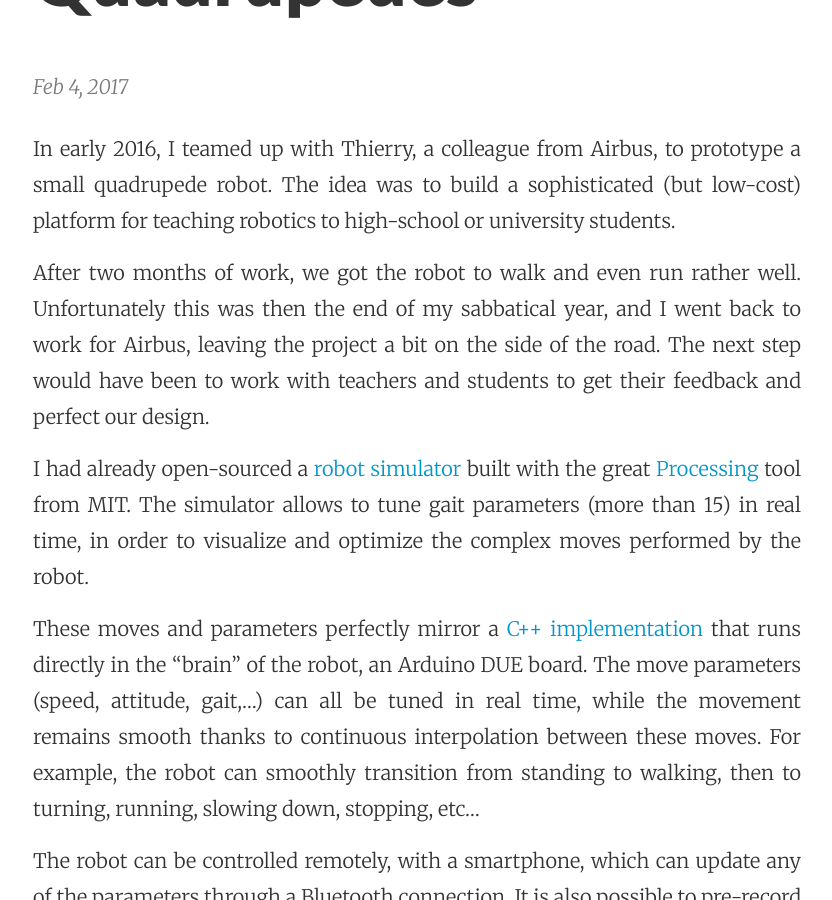
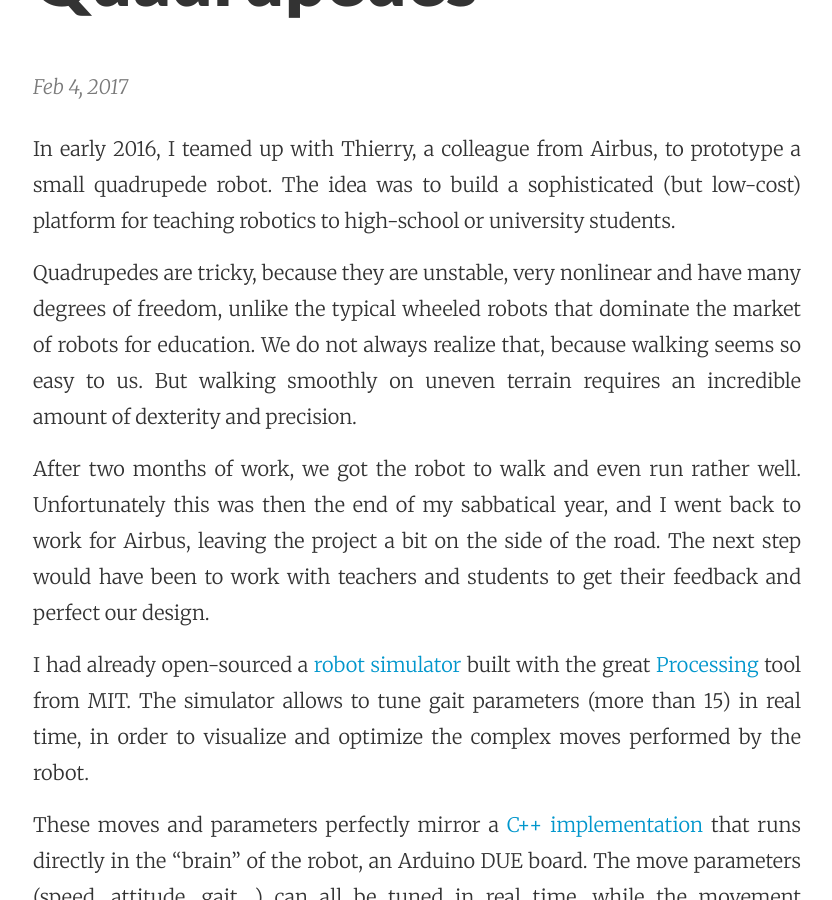
Before and after one commit to ericleib/ericleib.github.io, a Jekyll site: the page built from _posts/2017-02-04-quadrupedes.markdown, in a window 1280 px wide and 900 px high, scrolled down 660 px. Shown: the whole window, without its empty margins (223-1055 px from the left). Built offline with Jekyll 4.4.1, drawn with Linux system fonts in a browser that asks for light colours; comment, search, counter and statistics services are not loaded.

Commit message:
Update 2017-02-04-quadrupedes.markdown

```diff
--- a/_posts/2017-02-04-quadrupedes.markdown
+++ b/_posts/2017-02-04-quadrupedes.markdown
@@ -7,6 +7,8 @@ redirect_from: /projects/quadrupedes
 ---
 
 In early 2016, I teamed up with Thierry, a colleague from Airbus, to prototype a small quadrupede robot. The idea was to build a sophisticated (but low-cost) platform for teaching robotics to high-school or university students.
+
+Quadrupedes are tricky, because they are unstable, very nonlinear and have many degrees of freedom, unlike the typical wheeled robots that dominate the market of robots for education. We do not always realize that, because walking seems so easy to us. But walking smoothly on uneven terrain requires an incredible amount of dexterity and precision.
 
 After two months of work, we got the robot to walk and even run rather well. Unfortunately this was then the end of my sabbatical year, and I went back to work for Airbus, leaving the project a bit on the side of the road. The next step would have been to work with teachers and students to get their feedback and perfect our design.
 
```
